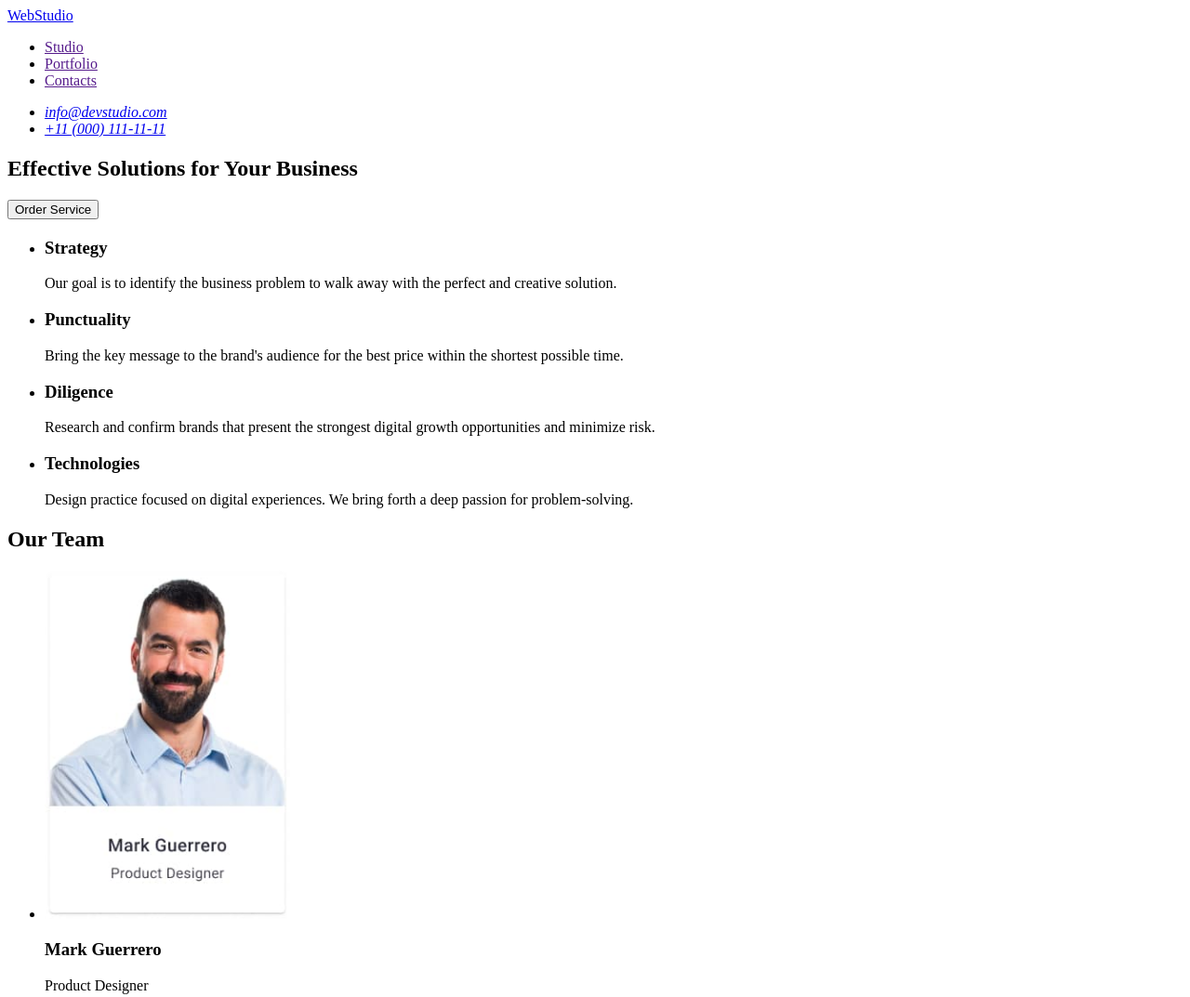
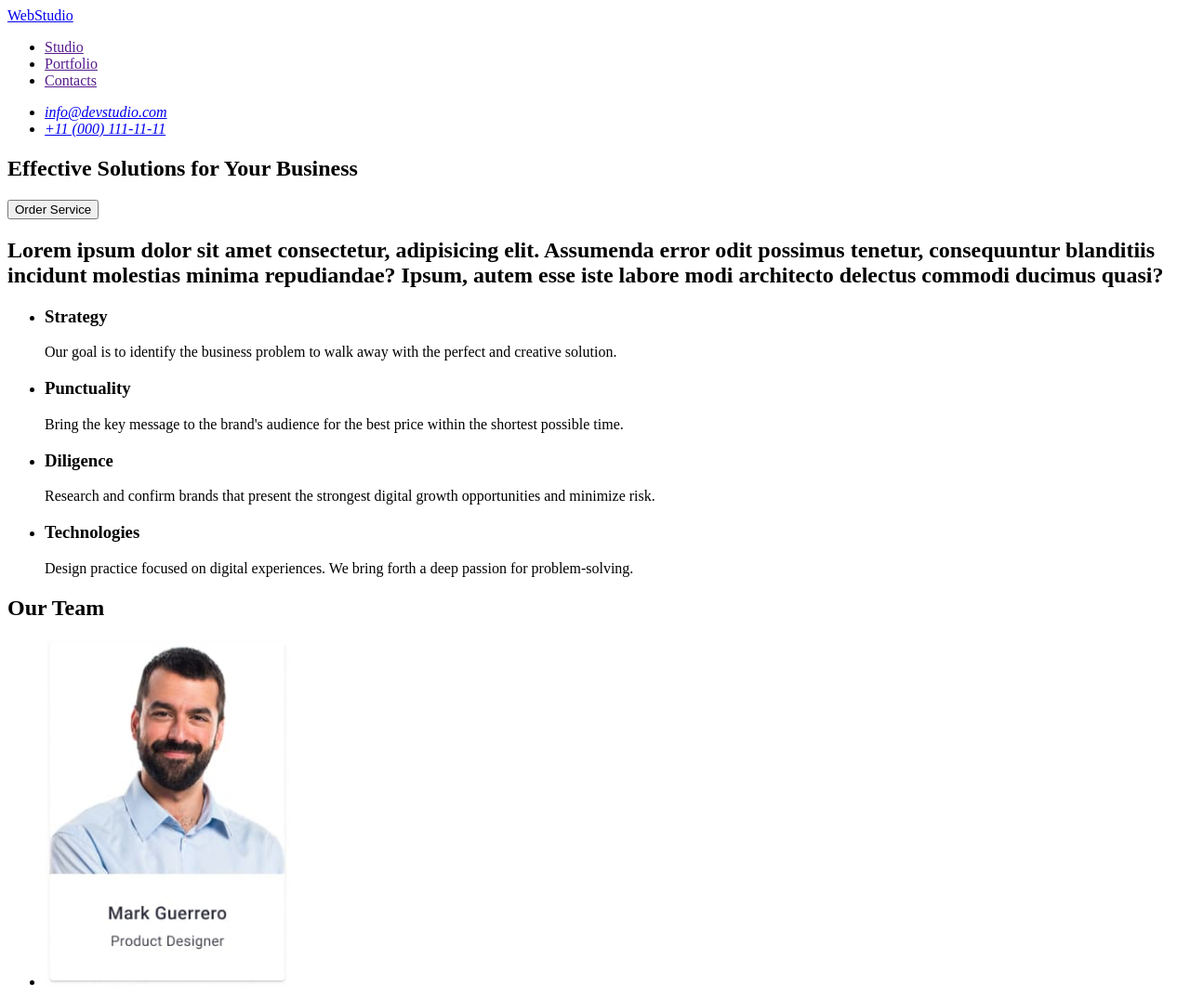
Before and after one commit to iryna-sha/goit-markup-hw-01, a plain HTML site: page index.html in a window 1280 px wide. Shown: the top 1073 px of the page at 93% size. Drawn offline with Linux system fonts and the light colour scheme.

Commit message:
FINAL FINAL

```diff
--- a/index.html
+++ b/index.html
@@ -21,10 +21,8 @@
         <ul>
             <li><a href="mailto:info@devstudio.com">info@devstudio.com</a></li>
             <li><a href="tel:+110001111111">+11 (000) 111-11-11</a></li>
+        </ul>
     </address>
-    </header>
-
-
 </header>
 
 <main>
@@ -34,7 +32,7 @@
     </section>
 
 <section>
-    <h2><!--HEADER 2--></h2>
+    <h2>Lorem ipsum dolor sit amet consectetur, adipisicing elit. Assumenda error odit possimus tenetur, consequuntur blanditiis incidunt molestias minima repudiandae? Ipsum, autem esse iste labore modi architecto delectus commodi ducimus quasi?</h2>
 <ul>
     <li>
         <h3>Strategy</h3>
```
